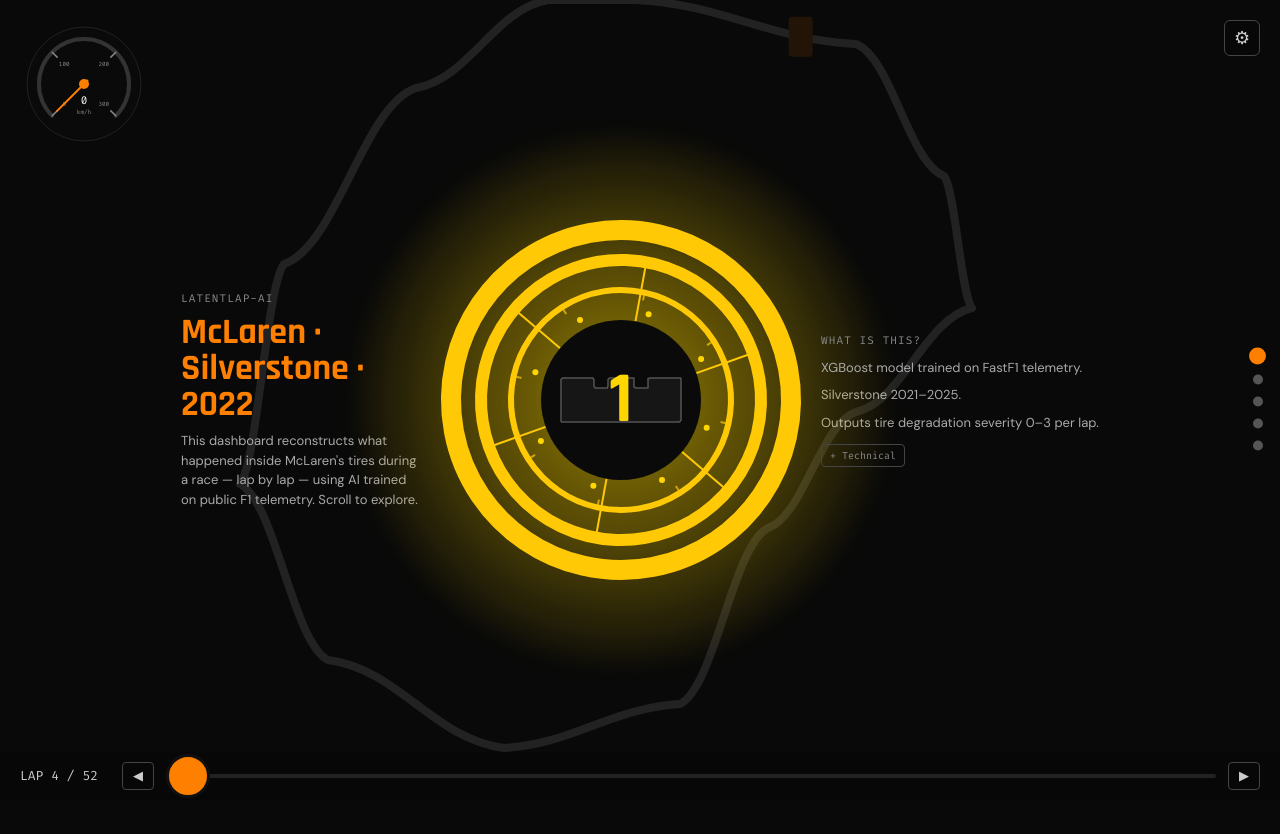
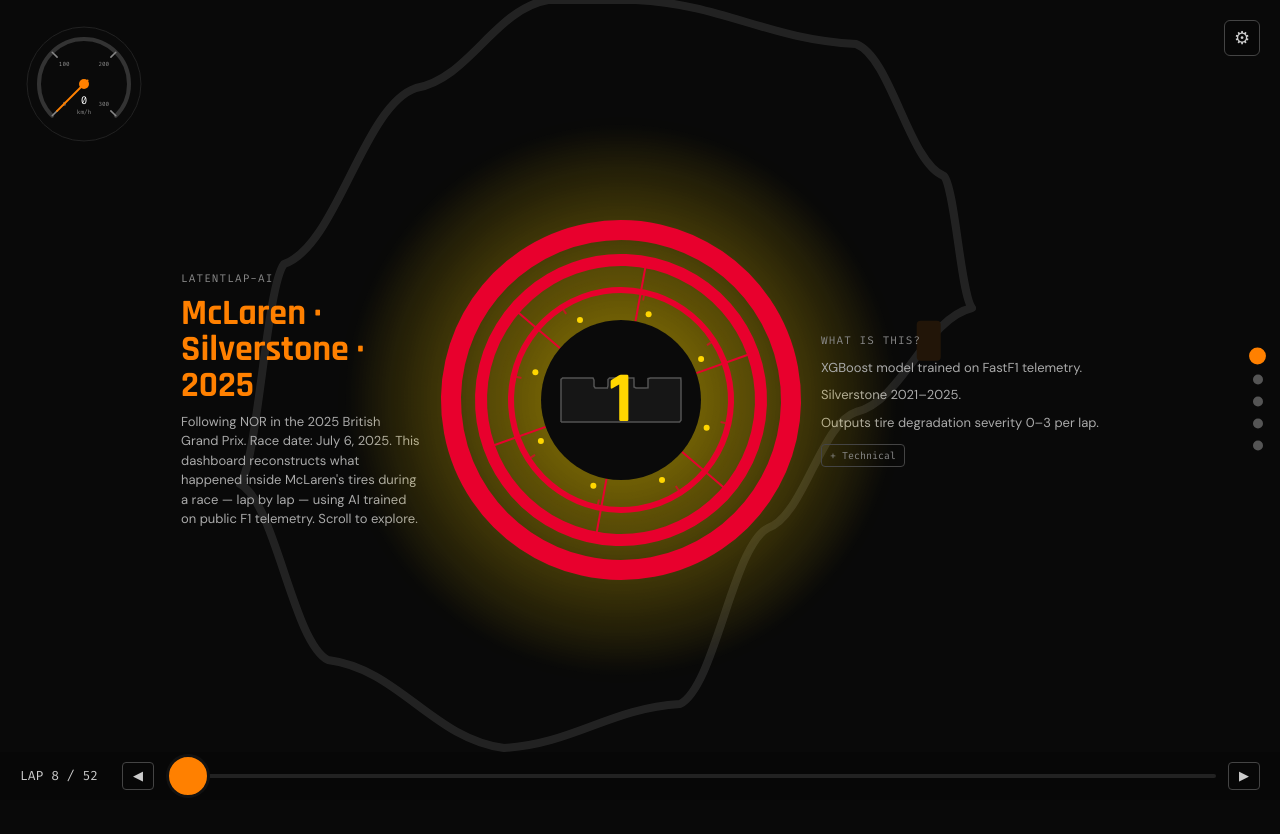
Before and after one commit to Hussain-coder-eng/LatentLap-AI, a Next.js app in the folder dashboard/: page / in a window 1280 px wide. Shown: the top 834 px of the page. Built offline with nearby package versions, Linux system fonts and the light colour scheme.

Commit message:
fix: default dashboard to 2025 British GP

```diff
--- a/dashboard/app/RaceContext.tsx
+++ b/dashboard/app/RaceContext.tsx
@@ -22,10 +22,13 @@ export interface RaceContextValue {
 
 const RaceContext = createContext<RaceContextValue | null>(null)
 
+const DEFAULT_YEAR = 2025
+const DEFAULT_DRIVER = 'NOR'
+
 export function RaceProvider({ children }: { children: ReactNode }) {
-  const [currentLap, setCurrentLap] = useState(() => getLapRange(2022, 'NOR')[0])
-  const [currentYear, setCurrentYear] = useState(2022)
-  const [currentDriver, setCurrentDriver] = useState('NOR')
+  const [currentLap, setCurrentLap] = useState(() => getLapRange(DEFAULT_YEAR, DEFAULT_DRIVER)[0])
+  const [currentYear, setCurrentYear] = useState(DEFAULT_YEAR)
+  const [currentDriver, setCurrentDriver] = useState(DEFAULT_DRIVER)
   const [activePanelId, setActivePanelId] = useState<string | null>(null)
   const [topSHAPFeature, setTopSHAPFeature] = useState<string | null>(null)
   const [trackStyle, setTrackStyle] = useState<'A' | 'B' | 'C' | 'D'>('A')
--- a/dashboard/app/components/ScrollStage.tsx
+++ b/dashboard/app/components/ScrollStage.tsx
@@ -166,7 +166,7 @@ export default function ScrollStage() {
         label: 'LatentLap-AI',
         value: `McLaren · Silverstone · ${currentYear}`,
         valueColor: '#FF8000',
-        explanation: "This dashboard reconstructs what happened inside McLaren's tires during a race — lap by lap — using AI trained on public F1 telemetry. Scroll to explore.",
+        explanation: `Following ${currentDriver} in the 2025 British Grand Prix. Race date: July 6, 2025. This dashboard reconstructs what happened inside McLaren's tires during a race — lap by lap — using AI trained on public F1 telemetry. Scroll to explore.`,
       },
       right: {
         heading: 'What is this?',
@@ -180,7 +180,7 @@ export default function ScrollStage() {
         label: 'Tire Severity',
         value: sevLabel,
         valueColor: sevColor,
-        explanation: `Our model rates this lap at ${severity}/3. Think of it like a battery — ${severity >= 3 ? 'critically low, the tire is at its limit.' : severity >= 2 ? 'running low, degrading faster each lap.' : severity >= 1 ? 'moderate, stress is building.' : 'fully charged, tires are fresh.'}`,
+        explanation: `Our model rates this lap at ${severity}/3 using probabilistic telemetry proxies. Scale: 0 = healthy, 1 = mild degradation, 2 = moderate degradation, 3 = critical degradation.`,
       },
       right: {
         heading: 'Failure Mode',
```
Also changed, not shown: 3 other files (tests, documents, lock files or other folders).
